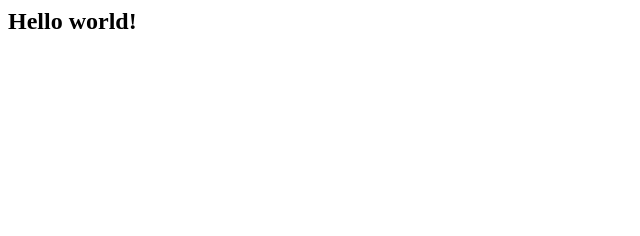
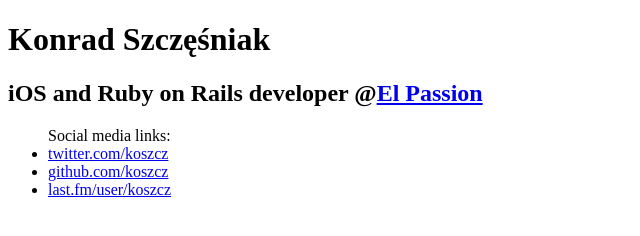
Before and after one commit to koszcz/koszcz.github.io, a plain HTML site: page index.html in a window 1280 px wide. Shown: the whole page, without its empty margins (0-640 px from the left). Drawn offline with Linux system fonts and the light colour scheme.

Commit message:
basic info added

```diff
--- a/index.html
+++ b/index.html
@@ -1 +1,19 @@
-<h2>Hello world!</h2>
+<!DOCTYPE html>
+<html>
+<head>
+	<title>Konrad Szczęśniak</title>
+</head>
+<body>
+
+<h1>Konrad Szczęśniak</h1>
+<h2>iOS and Ruby on Rails developer @<a href="http://elpassion.com/">El Passion</a></h2>
+
+<ul>
+	Social media links:
+	<li><a href="https://twitter.com/koszcz">twitter.com/koszcz</a></li>
+	<li><a href="https://github.com/koszcz">github.com/koszcz</a></li>
+	<li><a href="https://last.fm/user/koszcz">last.fm/user/koszcz</a></li>
+</ul>
+
+</body>
+</html>
```
